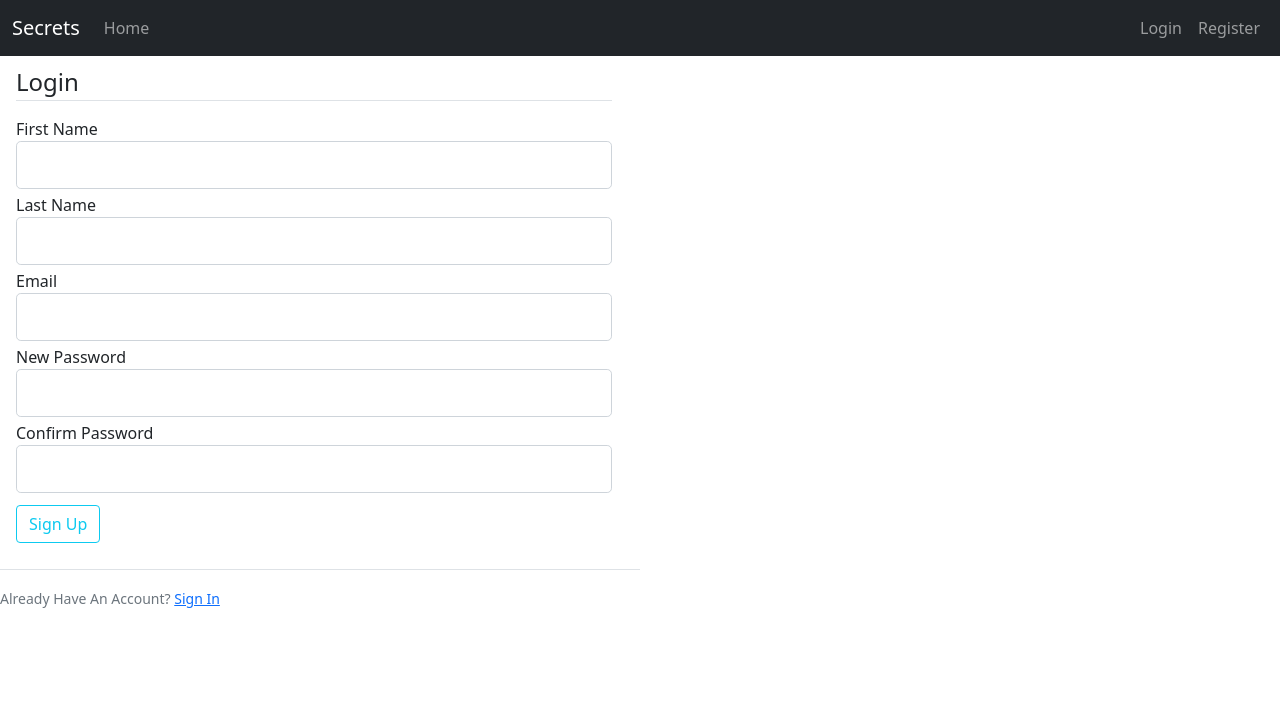
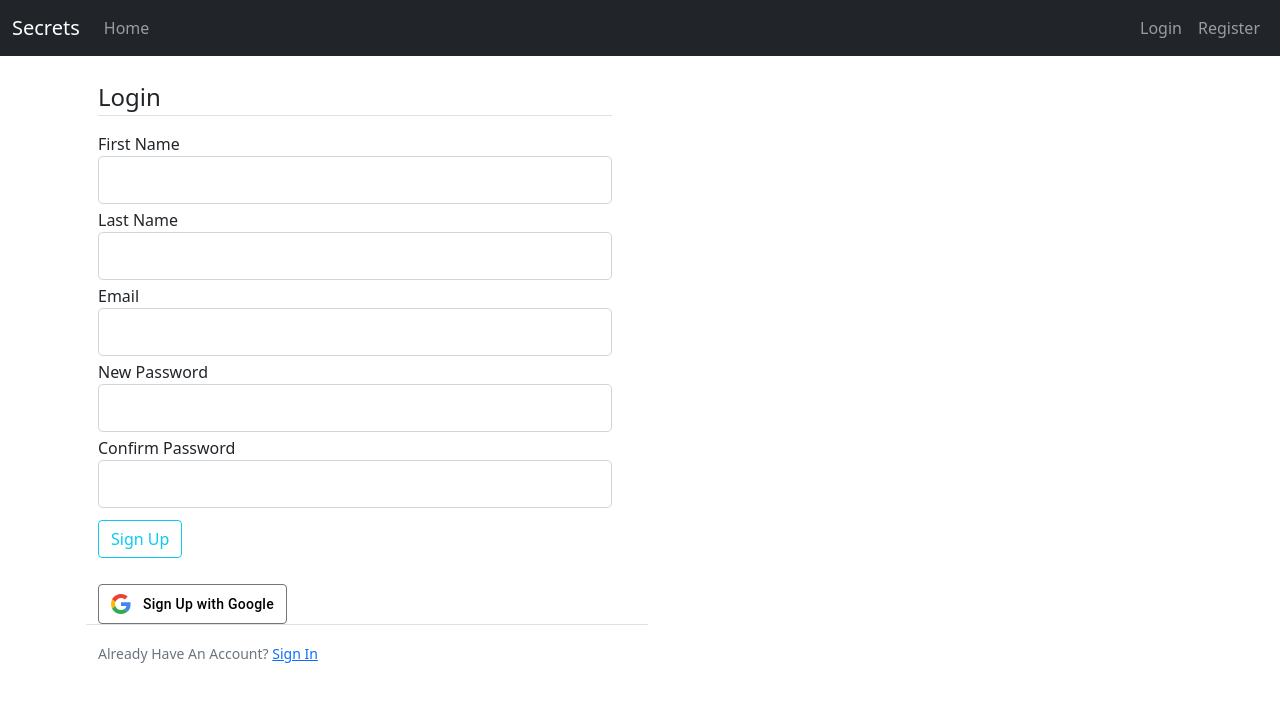
Before and after one commit to ravilladhaneesh/secrets-app, a Flask app: page /register in a window 1280 px wide. Shown: the top 702 px of the page. Run offline with Flask 3, Linux system fonts and the light colour scheme.

Commit message:
Add google Signup in register page (#12)

```diff
--- a/secrets_app/static/main.css
+++ b/secrets_app/static/main.css
@@ -115,11 +115,12 @@ body {
   margin-left: 2px;
 } */
 
-.login div .google-sign-in{
+.login div .google-sign-in, .register div .google-sign-up{
   padding-left: 1rem;
 }
 
-.login .need-account{
+
+.login .need-account, .register .already-have-account{
   padding-left: 1rem;
 }
 
--- a/secrets_app/templates/register.html
+++ b/secrets_app/templates/register.html
@@ -1,5 +1,6 @@
 {% extends "layout.html" %}
 {% block content %}
+    <div class="register container">
         <div class="row content-section">
             <div class="col-6">
                 <form class="form" action="#" method="POST">
@@ -83,11 +84,35 @@
                 </form>
             </div>
         </div>
-    <div class="row">
+        <div class="sign-in-options">
+            <div class="google-sign-up">
+                <span>
+                    <button class="gsi-material-button">
+                        <a href="{{url_for('accounts.oauth2_authorize', provider='google')}}" style="text-decoration: none; color: black;">
+                            <div class="gsi-material-button-state"></div>
+                            <div class="gsi-material-button-content-wrapper">
+                            <div class="gsi-material-button-icon">
+                                <svg version="1.1" xmlns="http://www.w3.org/2000/svg" viewBox="0 0 48 48" xmlns:xlink="http://www.w3.org/1999/xlink" style="display: block;">
+                                <path fill="#EA4335" d="M24 9.5c3.54 0 6.71 1.22 9.21 3.6l6.85-6.85C35.9 2.38 30.47 0 24 0 14.62 0 6.51 5.38 2.56 13.22l7.98 6.19C12.43 13.72 17.74 9.5 24 9.5z"></path>
+                                <path fill="#4285F4" d="M46.98 24.55c0-1.57-.15-3.09-.38-4.55H24v9.02h12.94c-.58 2.96-2.26 5.48-4.78 7.18l7.73 6c4.51-4.18 7.09-10.36 7.09-17.65z"></path>
+                                <path fill="#FBBC05" d="M10.53 28.59c-.48-1.45-.76-2.99-.76-4.59s.27-3.14.76-4.59l-7.98-6.19C.92 16.46 0 20.12 0 24c0 3.88.92 7.54 2.56 10.78l7.97-6.19z"></path>
+                                <path fill="#34A853" d="M24 48c6.48 0 11.93-2.13 15.89-5.81l-7.73-6c-2.15 1.45-4.92 2.3-8.16 2.3-6.26 0-11.57-4.22-13.47-9.91l-7.98 6.19C6.51 42.62 14.62 48 24 48z"></path>
+                                <path fill="none" d="M0 0h48v48H0z"></path>
+                                </svg>
+                            </div>
+                            <span class="gsi-material-button-contents">Sign Up with Google</span>
+                            </div>
+                        </a>
+                    </button>
+                </span>
+            </div>
+        </div>
+        <div class="row already-have-account">
             <div class="col-6 border-top pt-3">
                 <small class="text-muted">
                     Already Have An Account? <a class="ml-2" href="{{ url_for('accounts.login') }}">Sign In</a>
                 </small>
             </div>
         </div>
+    </div>
 {% endblock content %}
```
Lines whose indentation alone changed are shown as unchanged.
